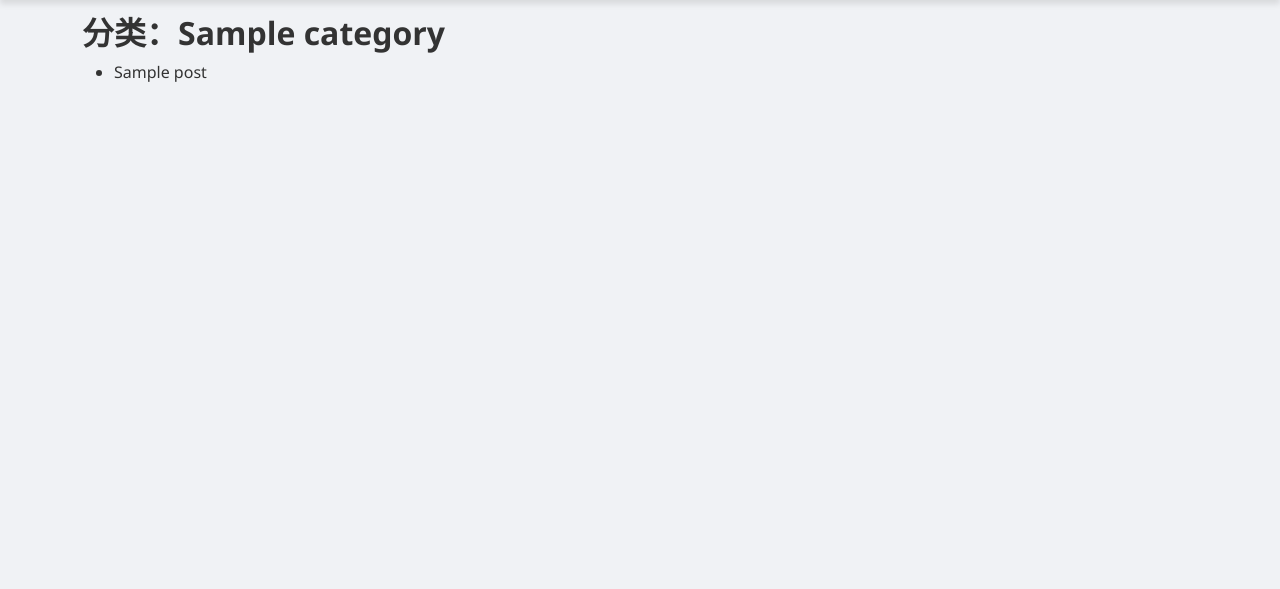
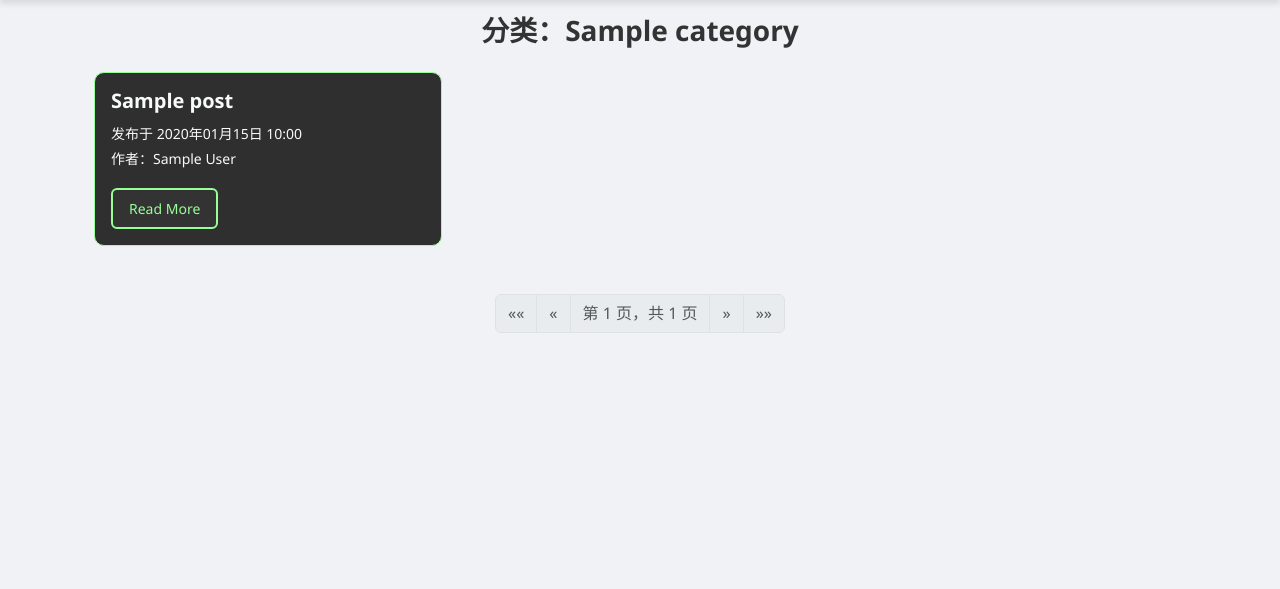
Before and after one commit to mklzc/MyBlog, a Django app: template app/templates/blog/category.html in a window 1280 px wide. Shown: the part 70-659 px from the top of the page. Run offline with Django 3.2, Linux system fonts and the light colour scheme; the template is opened without the code that fills it: most values are stand-ins (such as "Sample title", 1, 10 or a date in 2020); some libraries are stand-ins or nearby versions.

Commit message:
优化了UI界面

```diff
--- a/MyBlog/urls.py
+++ b/MyBlog/urls.py
@@ -20,7 +20,7 @@ from django.urls import path
 from app import views
 from django.conf.urls.static import static
 
-from app.views import UserPostListView, PostDeleteView, PostEditView, IndexView, category_post
+from app.views import UserPostListView, PostDeleteView, PostEditView, IndexView, CategoryView
 
 urlpatterns = [
     path('admin/', admin.site.urls),
@@ -38,7 +38,7 @@ urlpatterns = [
     path('posts/<str:name>', UserPostListView.as_view(), name='user-post-list'),
     path('post/<int:pk>/edit/', PostEditView.as_view(), name='post-edit'),  # 编辑文章
     path('post/<int:pk>/delete/', PostDeleteView.as_view(), name='post-delete'),  # 删除文章
-    path('category/<int:category_id>', category_post, name='category-posts'),
+    path('category/<int:category_id>', CategoryView.as_view(), name='category-posts'),
 ]
 
 if settings.DEBUG:
--- a/app/models.py
+++ b/app/models.py
@@ -5,7 +5,6 @@ from django.urls import reverse
 
 class CategoryPost(models.Model):
     name = models.CharField(max_length=100, unique=True, default="未分类")
-    slug = models.SlugField(max_length=100, unique=True)
 
     def __str__(self):
         return self.name
--- a/app/templates/blog/category.html
+++ b/app/templates/blog/category.html
@@ -1,10 +1,85 @@
 {% extends 'base.html' %}
 
+{% load static %}
+
+{% block head %}
+    <link rel="stylesheet" type="text/css" href="{% static 'css/components/my-card.css' %}"/>
+{% endblock %}
+
 {% block content %}
-<h2>分类：{{ category.name }}</h2>
-<ul>
-    {% for post in posts %}
-        <li><a href="{% url 'post-view' post.id %}">{{ post.title }}</a></li>
-    {% endfor %}
-</ul>
+    <div class="container">
+        <h3 class="text-center mb-4">分类：{{ category.name }}</h3>
+        <div class="row">
+            {% for post in posts %}
+                <div class="col-md-4 mb-4">
+                    <div class="card my-card">
+                        <div class="card-body">
+                            <h5 class="card-title text-light">{{ post.title }}</h5>
+                            <p class="card-text">
+                                <small class="text-light">
+                                    发布于 {{ post.posted|date:"Y年m月d日 H:i" }}
+                                </small>
+                                <br>
+                                <small class="text-light">
+                                    作者：{{ post.author }}
+                                </small>
+                            </p>
+                            <a href="{% url 'post-view' post.id %}" class="btn my-btn">Read More</a>
+                        </div>
+                    </div>
+                </div>
+            {% endfor %}
+        </div>
+    </div>
+
+    <div class="d-flex justify-content-center mt-4">
+            <nav aria-label="Page navigation">
+                <ul class="pagination">
+                    {% if page_obj.has_previous %}
+                        <li class="page-item">
+                            <a class="page-link" href="?page=1" aria-label="First">
+                                <span aria-hidden="true">&laquo;&laquo;</span>
+                            </a>
+                        </li>
+                        <li class="page-item">
+                            <a class="page-link" href="?page={{ page_obj.previous_page_number }}"
+                               aria-label="Previous">
+                                <span aria-hidden="true">&laquo;</span>
+                            </a>
+                        </li>
+                    {% else %}
+                        <li class="page-item disabled">
+                            <span class="page-link">&laquo;&laquo;</span>
+                        </li>
+                        <li class="page-item disabled">
+                            <span class="page-link">&laquo;</span>
+                        </li>
+                    {% endif %}
+
+                    <li class="page-item disabled">
+                        <span class="page-link">第 {{ page_obj.number }} 页，共 {{ page_obj.paginator.num_pages }} 页</span>
+                    </li>
+
+                    {% if page_obj.has_next %}
+                        <li class="page-item">
+                            <a class="page-link" href="?page={{ page_obj.next_page_number }}" aria-label="Next">
+                                <span aria-hidden="true">&raquo;</span>
+                            </a>
+                        </li>
+                        <li class="page-item">
+                            <a class="page-link" href="?page={{ page_obj.paginator.num_pages }}" aria-label="Last">
+                                <span aria-hidden="true">&raquo;&raquo;</span>
+                            </a>
+                        </li>
+                    {% else %}
+                        <li class="page-item disabled">
+                            <span class="page-link">&raquo;</span>
+                        </li>
+                        <li class="page-item disabled">
+                            <span class="page-link">&raquo;&raquo;</span>
+                        </li>
+                    {% endif %}
+                </ul>
+            </nav>
+        </div>
 {% endblock %}
--- a/app/templates/blog/post_edit.html
+++ b/app/templates/blog/post_edit.html
@@ -43,8 +43,8 @@
                 </div>
 
                 <div class="d-flex justify-content-between">
-                    <a href="{% url 'user-post-list' request.user.username %}" class="btn btn-secondary btn-lg">取消</a>
-                    <button type="submit" class="btn btn-success btn-lg">保存修改</button>
+                    <a href="{% url 'user-post-list' request.user.username %}" class="btn my-btn">取消</a>
+                    <button type="submit" class="btn my-btn">保存修改</button>
                 </div>
             </form>
         </div>
```
Also changed, not shown: app/templates/index.html (+14 -4 lines), app/views.py (+15 -7 lines).
